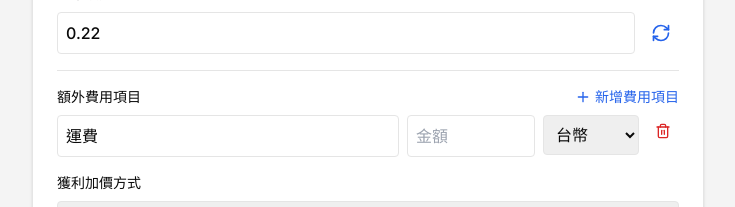
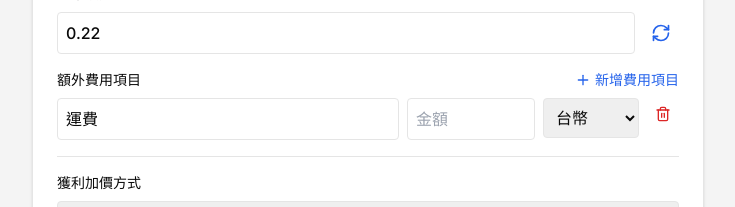
Before and after one commit to mant0u0/web-widget, a Next.js app: page /Purchasing in a window 1280 px wide. Shown: the part 215-422 px from the top of the page, without its empty margins (272-1007 px from the left). Built offline with nearby package versions, Linux system fonts and the light colour scheme; no server answers; a web font is replaced by a local one.

Commit message:
[Mantou] 代購小程式調整 2

```diff
--- a/app/Purchasing/page.tsx
+++ b/app/Purchasing/page.tsx
@@ -257,8 +257,6 @@ const PurchaseCalculator: React.FC = () => {
               </div>
             </div>
 
-            <hr />
-
             <div className="space-y-2">
               <div className="flex items-center justify-between">
                 <label className="block text-sm font-medium">
@@ -313,6 +311,7 @@ const PurchaseCalculator: React.FC = () => {
                 </div>
               ))}
             </div>
+            <hr />
 
             <div className="space-y-2">
               <label className="block text-sm font-medium">獲利加價方式</label>
```
